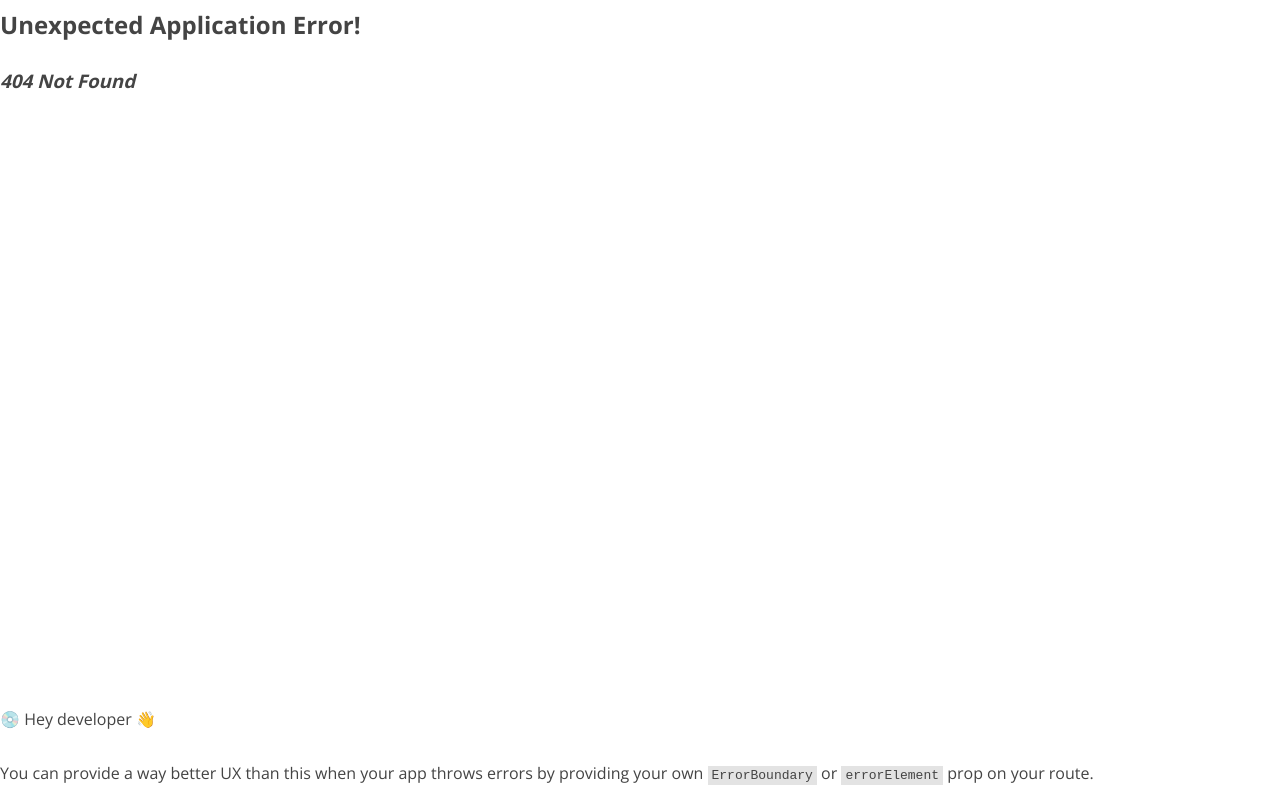
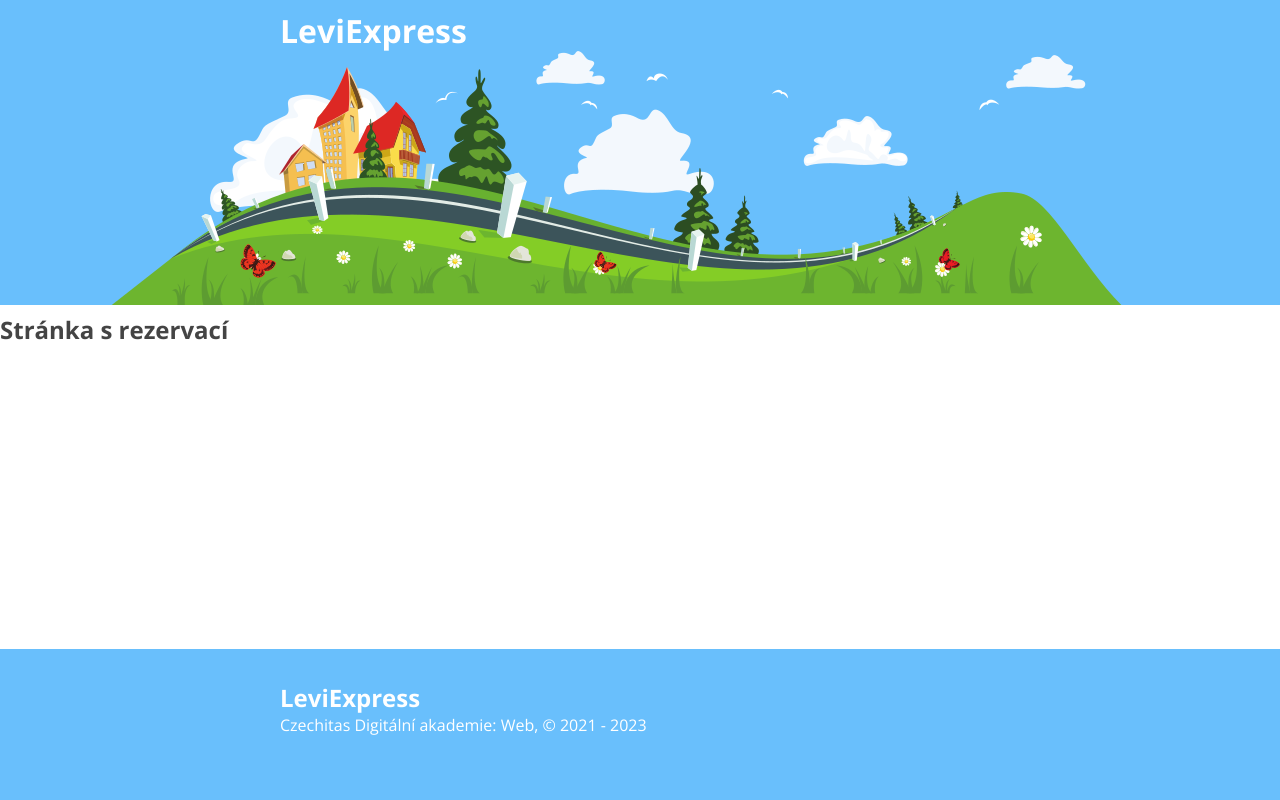
Before and after one commit to zamostem/LeviExpress, a React (Vite) app: page /reservation in a window 1280 px wide. Before the commit this address had no page. Built offline with nearby package versions, Linux system fonts and the light colour scheme.

Commit message:
Pridana komponenta ReservationPage

```diff
--- /dev/null
+++ b/src/components/ReservationPage/index.jsx
@@ -0,0 +1,9 @@
+import React from 'react';
+
+export const ReservationPage = () => {
+  return (
+    <div>
+      <h2>Stránka s rezervací</h2>
+    </div>
+  );
+};
--- a/src/index.jsx
+++ b/src/index.jsx
@@ -2,12 +2,24 @@
 import { createRoot } from 'react-dom/client';
 import { createBrowserRouter, RouterProvider, Link } from 'react-router-dom';
 import { App } from './components/App';
+import { HomePage } from './pages/HomePage/index.jsx';
+import { ReservationPage } from './components/ReservationPage/index.jsx';
 import './global.css';
 
 const router = createBrowserRouter([
   {
     path: '/',
     element: <App />,
+    children: [
+      {
+        index: true,
+        element: <HomePage />,
+      },
+      {
+        path: '/reservation',
+        element: <ReservationPage />,
+      },
+    ]
   },
 ]);
 
```
